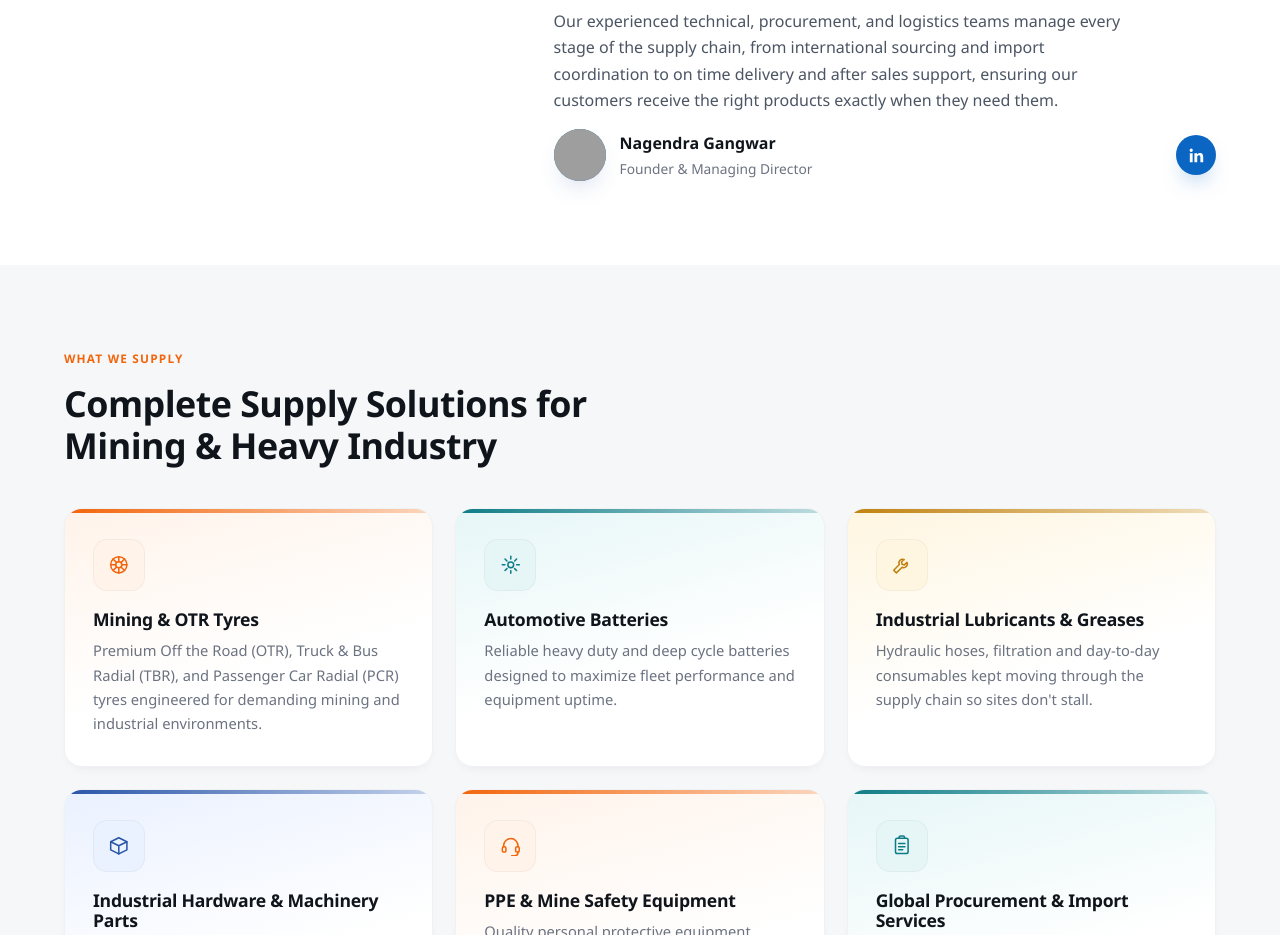
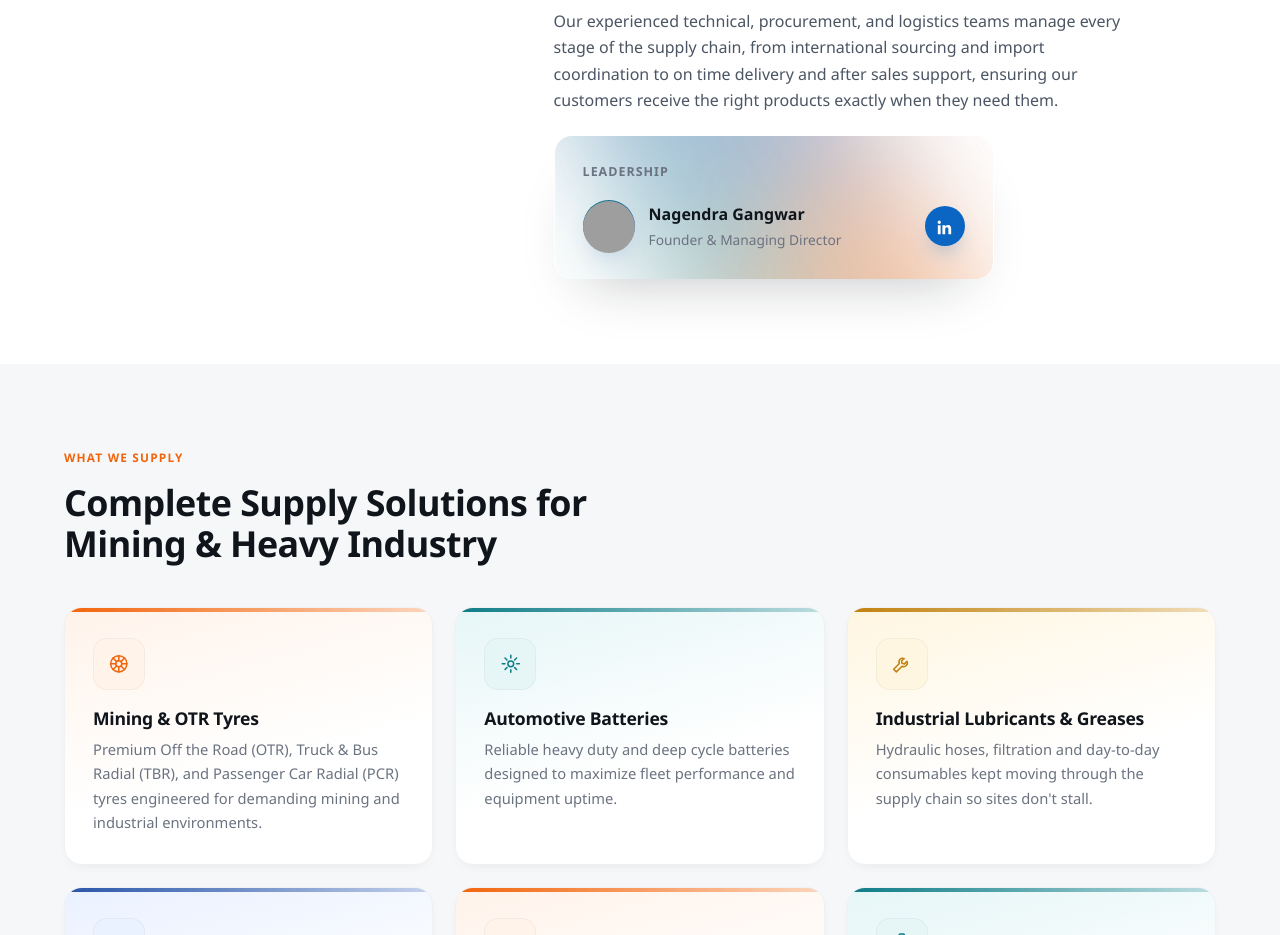
Before and after one commit to AK-19091999/mpkmining, a plain HTML site: page index.html in a window 1280 px wide. Shown: the part 1140-2075 px from the top of the page. Drawn offline with Linux system fonts and the light colour scheme; grey boxes are pictures that could not be loaded.

Commit message:
Update index.html

```diff
--- a/index.html
+++ b/index.html
@@ -159,6 +159,9 @@
         <p>Established in 2012, MPK Mining Equipment & Supplies Ltd is a privately owned Zambian company specializing in the wholesale distribution and retail supply of mining equipment, industrial hardware, automotive consumables, and engineering solutions.</p>
         <p>Headquartered in Ndola's Light Industrial Area, we proudly support mining companies, contractors, transport operators, and industrial businesses with high quality products sourced from globally recognized manufacturers.</p>
         <p>Our experienced technical, procurement, and logistics teams manage every stage of the supply chain, from international sourcing and import coordination to on time delivery and after sales support, ensuring our customers receive the right products exactly when they need them.</p>
+        <div class="card leadership glass aurora aurora-cool">
+    <p class="leadership-title">Leadership</p>
+
     <div class="leadership-profile">
 
         <img
@@ -183,6 +186,7 @@
 
         </a>
 
+    </div>
 </div>
       </div>
     </div>
```
Lines whose indentation alone changed are shown as unchanged.
